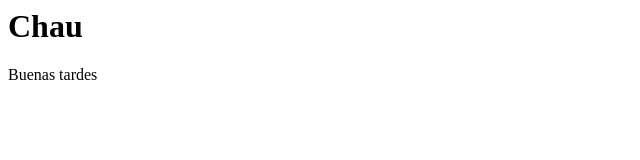
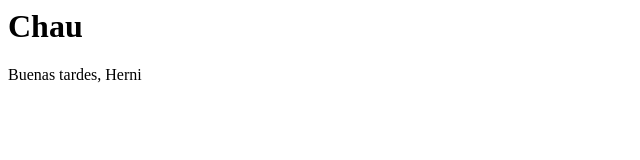
Before and after one commit to hbaravalle/g2301, a plain HTML site: page index.html in a window 1280 px wide. Shown: the full height of the page, 0-640 px from the left. Drawn offline with Linux system fonts and the light colour scheme.

Commit message:
Agregué a Herni al saludo

```diff
--- a/index.html
+++ b/index.html
@@ -1,2 +1,2 @@
 <h1>Chau</h1>
-<p>Buenas tardes</p>
+<p>Buenas tardes, Herni</p>
```
